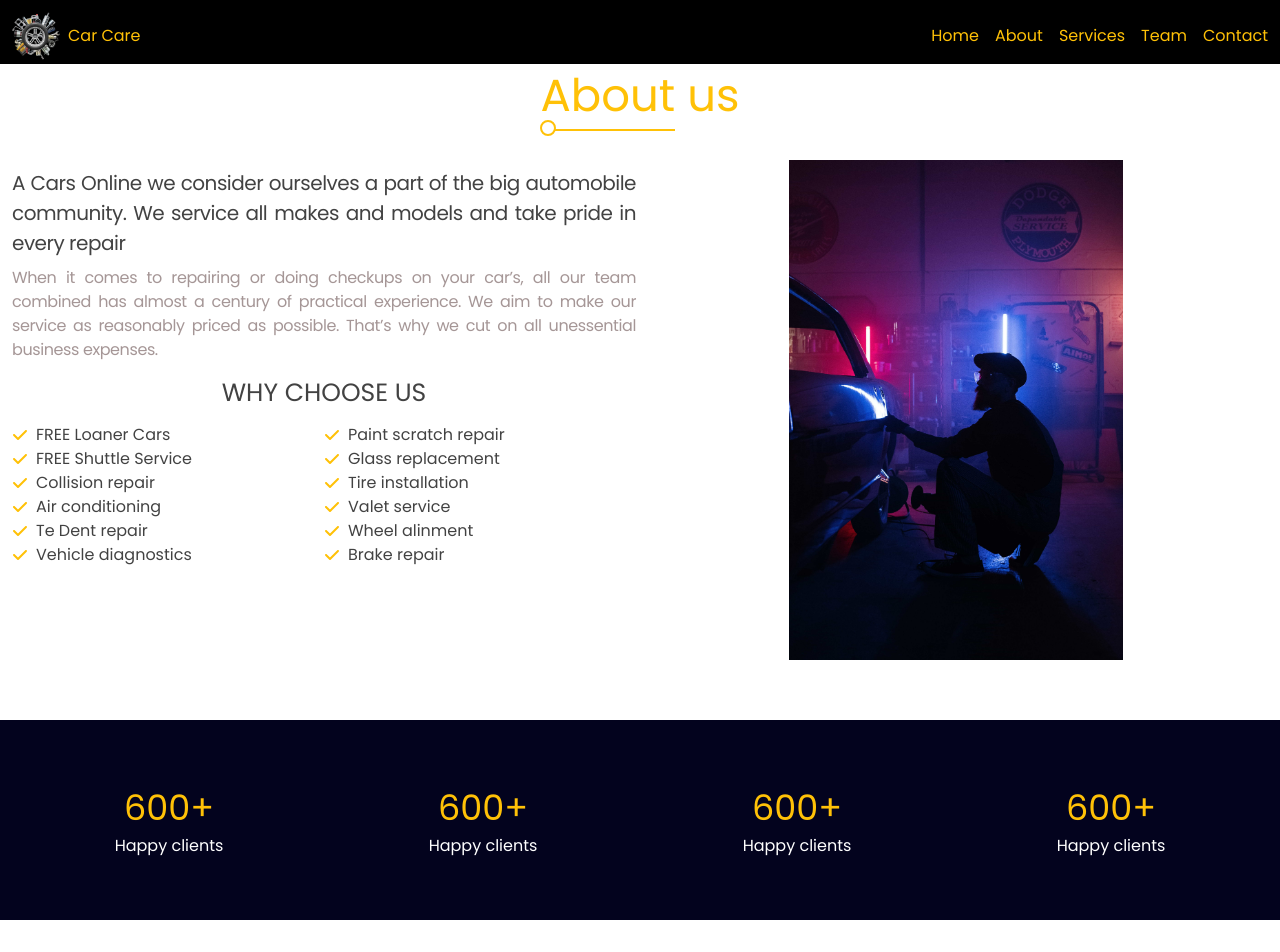
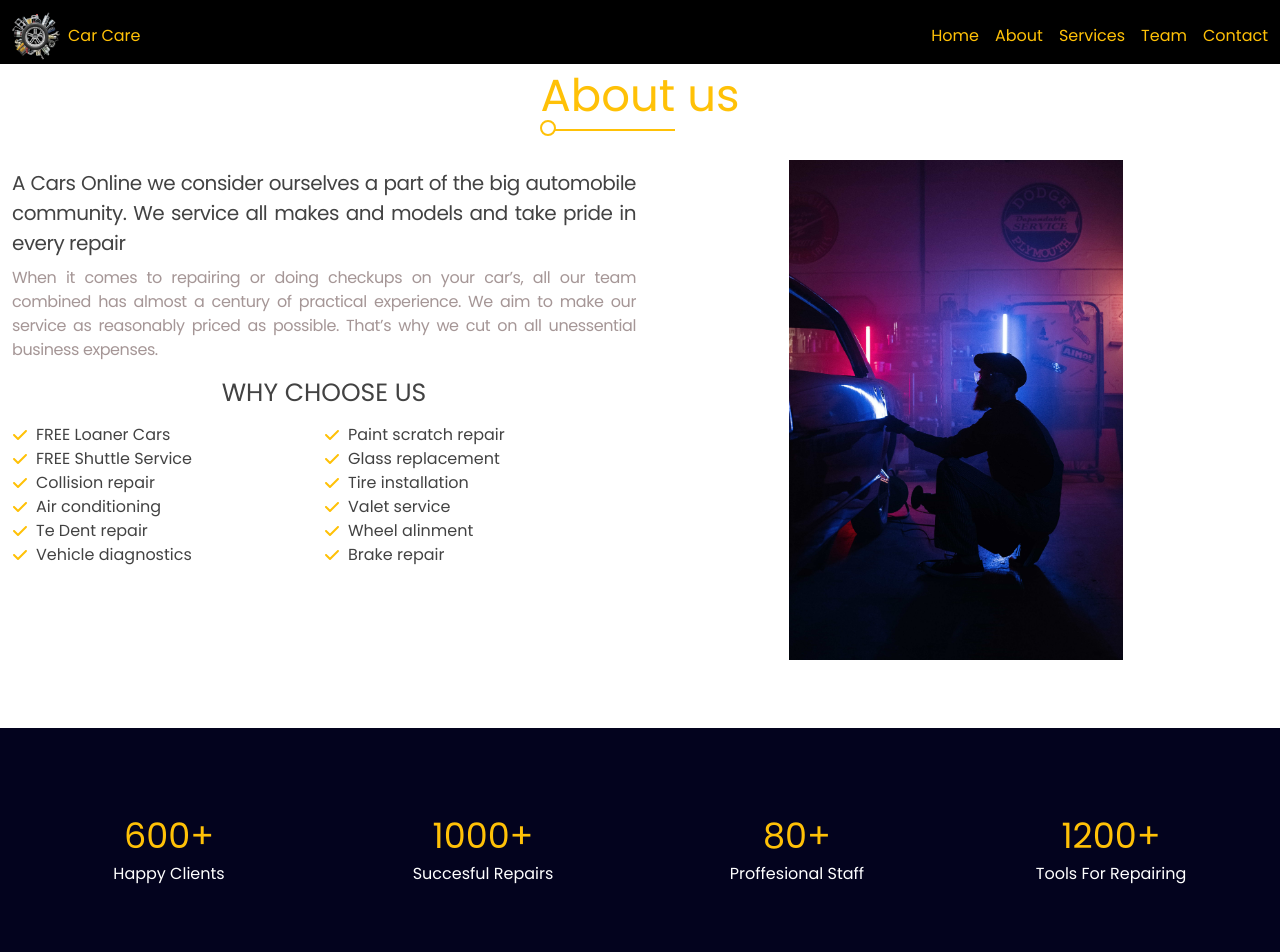
Before and after one commit to sukhpreets2000/car-app, a React (Vite) app: page /about in a window 1280 px wide. Shown: the top 952 px of the page. Built offline with nearby package versions, Linux system fonts and the light colour scheme; the HTML template or start-up script is replaced by a standard one.

Commit message:
new component add

```diff
--- a/src/components/achievement/Achievement.tsx
+++ b/src/components/achievement/Achievement.tsx
@@ -1,5 +1,14 @@
-export interface ServiceType {
-  id?: number;
-  total: number;
-  name: string;
-}
+import { AchievementType } from "../../types/AchievementType";
+
+const Achievement = ({ total, name }: AchievementType) => {
+  return (
+    <>
+      <div className="flex flex-col items-center">
+        <h2 className="text-[35px] text-yellow">{total}+</h2>
+        <p className="text-white">{name}</p>
+      </div>
+    </>
+  );
+};
+
+export default Achievement;
--- a/src/pages/AboutPage.tsx
+++ b/src/pages/AboutPage.tsx
@@ -1,5 +1,8 @@
 import { FaCheck } from "react-icons/fa6";
 import aboutImg from "../assets/about-img.jpg";
+import Achievement from "../components/achievement/Achievement";
+import { achievments } from "../db/db.json";
+import { AchievementType } from "../types/AchievementType";
 
 const AboutPage = () => {
   return (
@@ -96,25 +99,12 @@ const AboutPage = () => {
           </div>
         </div>
       </section>
-      <section className="w-full bg-darkblue py-[50px] my-12">
+      <section className="w-full bg-darkblue py-[70px] my-14">
         <div className="container mx-auto p-3">
           <div className="grid grid-cols-4">
-            <div className="flex flex-col items-center">
-              <h2 className="text-[35px] text-yellow">600+</h2>
-              <p className="text-white">Happy clients</p>
-            </div>
-            <div className="flex flex-col items-center">
-              <h2 className="text-[35px] text-yellow">600+</h2>
-              <p className="text-white">Happy clients</p>
-            </div>
-            <div className="flex flex-col items-center">
-              <h2 className="text-[35px] text-yellow">600+</h2>
-              <p className="text-white">Happy clients</p>
-            </div>
-            <div className="flex flex-col items-center">
-              <h2 className="text-[35px] text-yellow">600+</h2>
-              <p className="text-white">Happy clients</p>
-            </div>
+            {achievments.map((elem: AchievementType) => (
+              <Achievement key={elem.id} total={elem.total} name={elem.name} />
+            ))}
           </div>
         </div>
       </section>
--- a/src/types/AchievementType.ts
+++ b/src/types/AchievementType.ts
@@ -0,0 +1,5 @@
+export interface AchievementType {
+    id?: number;
+    total: number;
+    name: string;
+}
```
